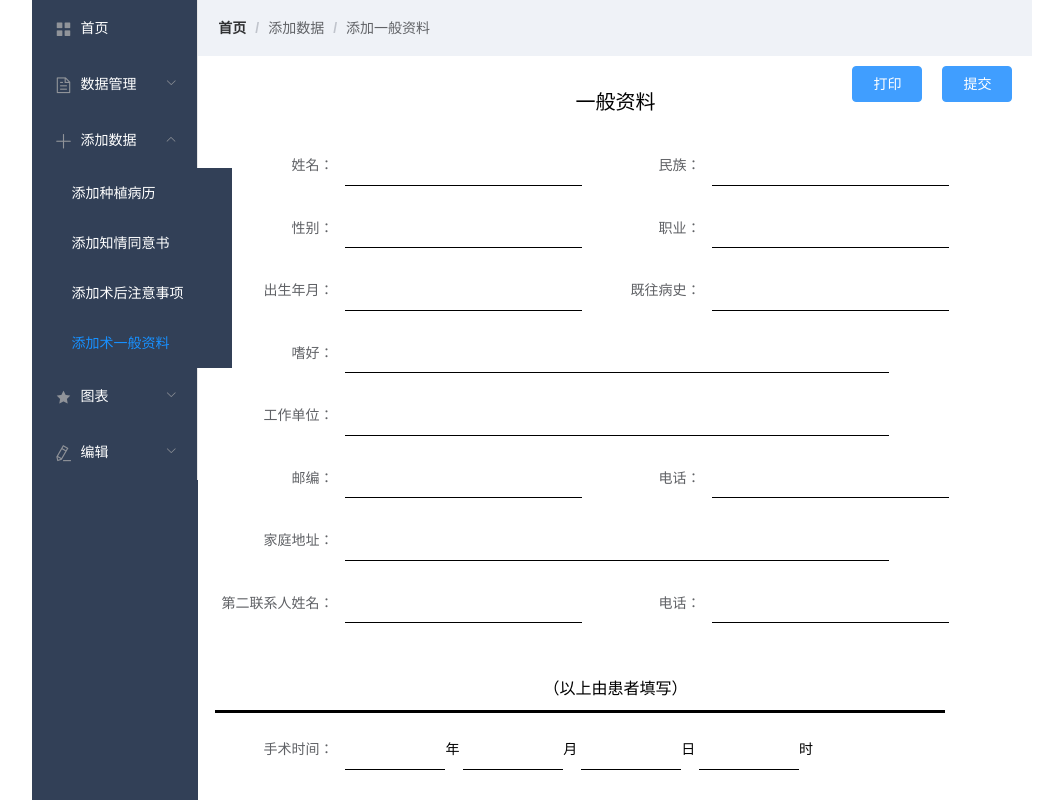
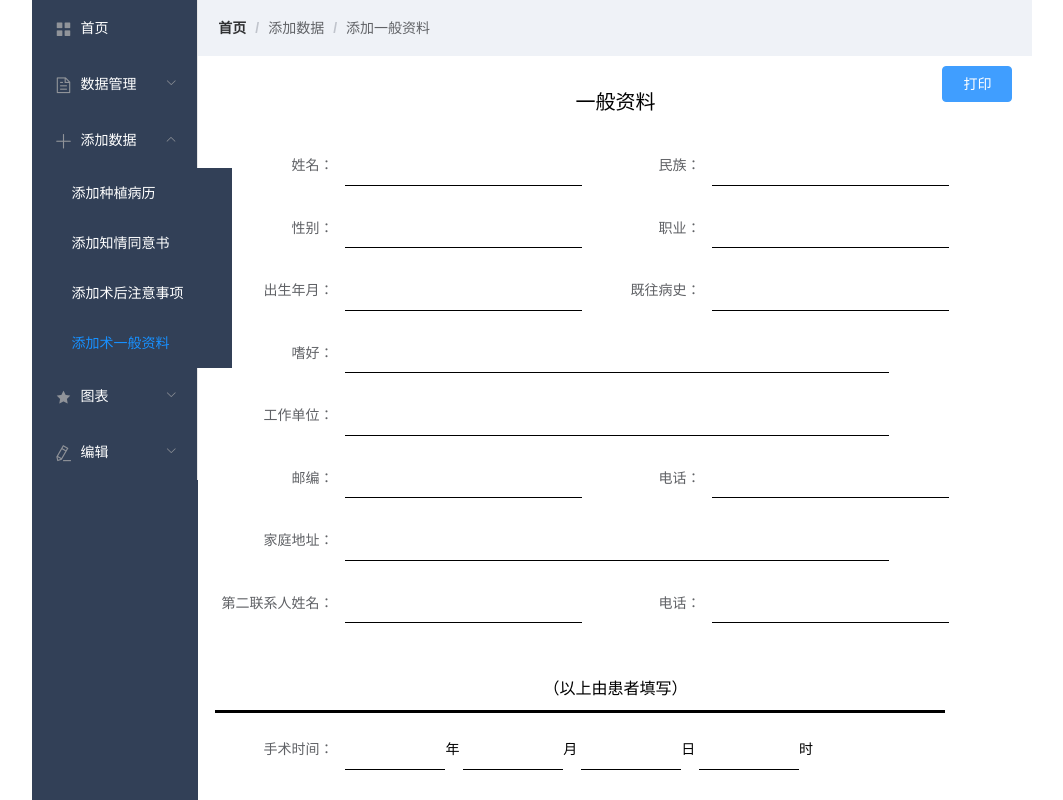
Before and after one commit to AngelCavalier/implant-frot, a Vue app: page /addInformation in a window 1280 px wide. Shown: the top 800 px of the page, without its empty margins (108-1171 px from the left). Built offline with nearby package versions, Linux system fonts and the light colour scheme.

Commit message:
feat:提交按钮不封装

```diff
--- a/src/components/Operation.vue
+++ b/src/components/Operation.vue
@@ -1,13 +1,11 @@
 <template>
   <div class="operation">
     <el-button type="primary" size="medium" v-print="printObj" class="print">打印</el-button>
-    <el-button type="primary" size="medium" @click="submit" class="submit">提交</el-button>
   </div>
 </template>
 
 <script>
 export default {
-  props: ['message'],
   data() {
     return {
       printLoading: true,
@@ -30,11 +28,7 @@ export default {
       },
     }
   },
-  methods: {
-    submit() {
-      console.log(this.message)
-    },
-  },
+  methods: {},
 }
 </script>
 
@@ -44,8 +38,7 @@ export default {
   position: absolute;
   top: 5px;
   right: 5px;
-  .print,
-  .submit {
+  .print {
     margin-right: 10px;
   }
 }
```
